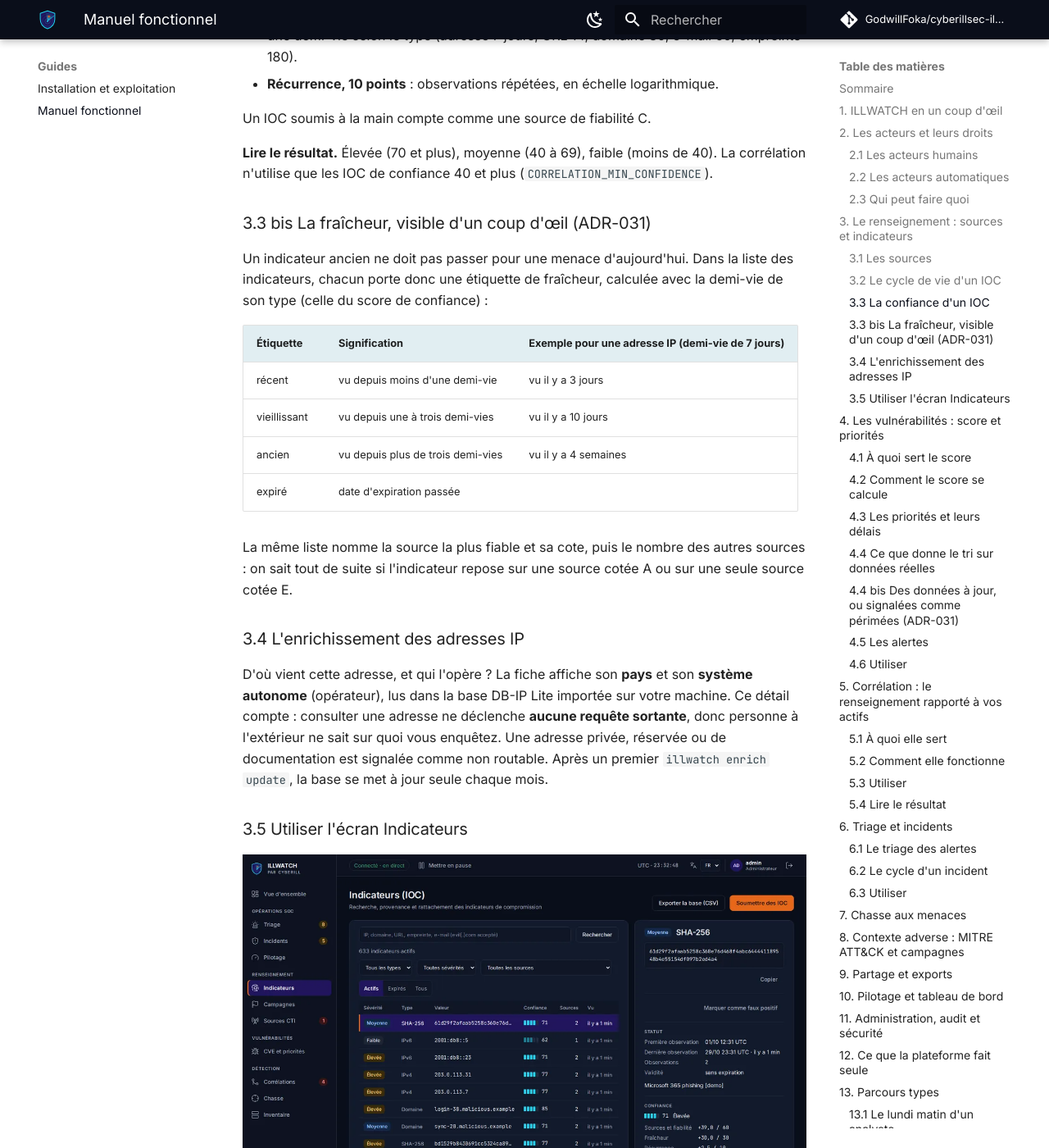
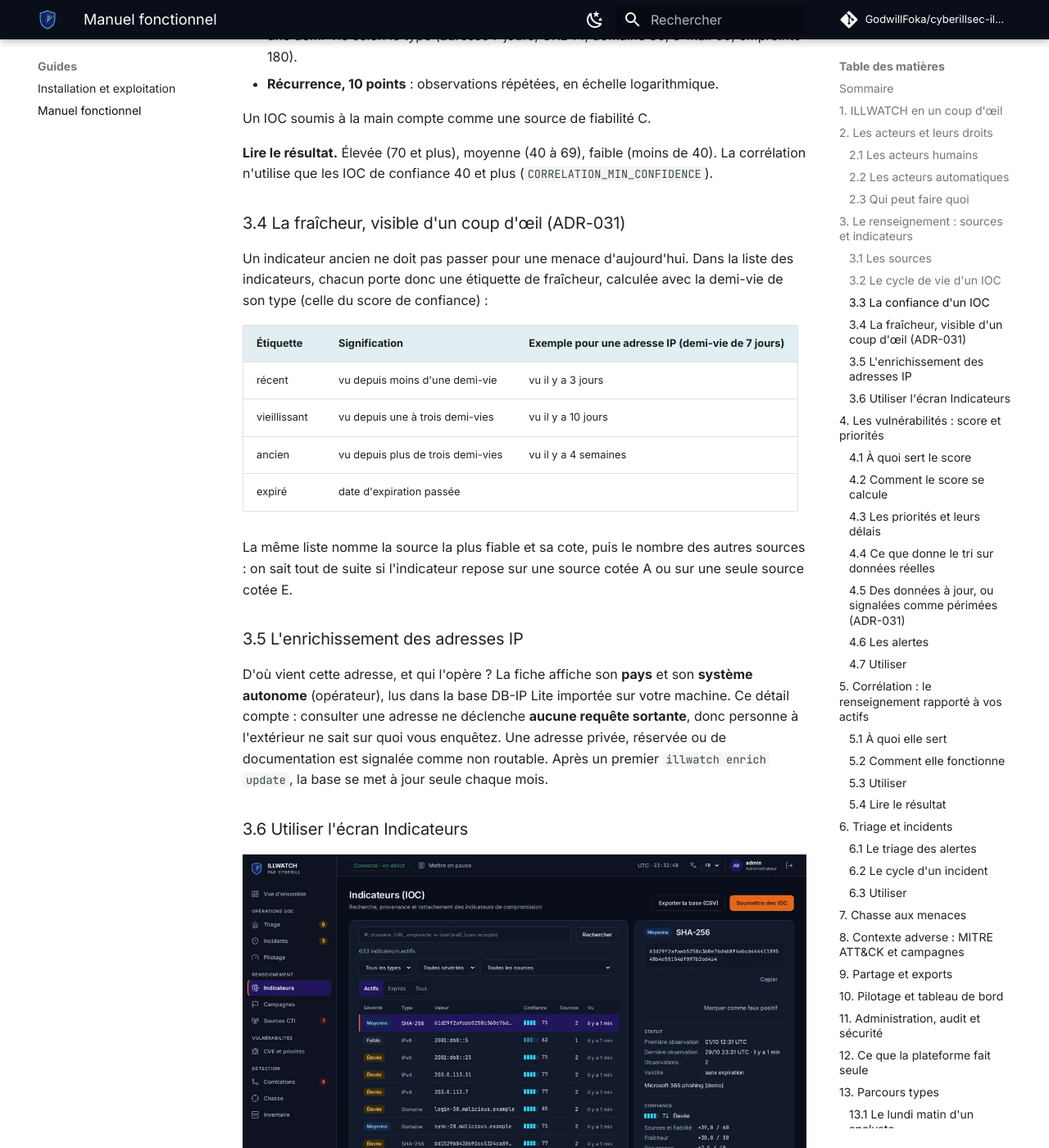
Before and after one commit to GodwillFoka/cyberillsec-illwatch, an MkDocs documentation site: the page built from docs/MANUEL_FONCTIONNEL.md, in a window 1280 px wide and 1400 px high, scrolled down 8223 px. Shown: the whole window at 82% size. Built offline with MkDocs 1.6.1 and Material for MkDocs 9.7.7, drawn with Linux system fonts in a browser that asks for light colours; comment, search, counter and statistics services are not loaded; some of the changed text lies outside the part shown.

Commit message:
docs(manuel) : sections 3 et 4 renumérotées sans « bis »
Co-Authored-By: Claude Opus 5.5 <noreply@anthropic.com>
Claude-Session: https://claude.ai/code/session_01NPt4LZVic9KCAEbQc6hNQi

```diff
--- a/docs/MANUEL_FONCTIONNEL.md
+++ b/docs/MANUEL_FONCTIONNEL.md
@@ -204,7 +204,7 @@ Un IOC soumis à la main compte comme une source de fiabilité C.
 **Lire le résultat.** Élevée (70 et plus), moyenne (40 à 69), faible (moins de 40). La
 corrélation n'utilise que les IOC de confiance 40 et plus (`CORRELATION_MIN_CONFIDENCE`).
 
-### 3.3 bis La fraîcheur, visible d'un coup d'œil (ADR-031)
+### 3.4 La fraîcheur, visible d'un coup d'œil (ADR-031)
 
 Un indicateur ancien ne doit pas passer pour une menace d'aujourd'hui. Dans la liste des
 indicateurs, chacun porte donc une étiquette de fraîcheur, calculée avec la demi-vie de son
@@ -221,7 +221,7 @@ La même liste nomme la source la plus fiable et sa cote, puis le nombre des aut
 on sait tout de suite si l'indicateur repose sur une source cotée A ou sur une seule source
 cotée E.
 
-### 3.4 L'enrichissement des adresses IP
+### 3.5 L'enrichissement des adresses IP
 
 D'où vient cette adresse, et qui l'opère ? La fiche affiche son **pays** et son **système
 autonome** (opérateur), lus dans la base DB-IP Lite importée sur votre machine. Ce détail compte :
@@ -229,7 +229,7 @@ consulter une adresse ne déclenche **aucune requête sortante**, donc personne
 sait sur quoi vous enquêtez. Une adresse privée, réservée ou de documentation est signalée comme
 non routable. Après un premier `illwatch enrich update`, la base se met à jour seule chaque mois.
 
-### 3.5 Utiliser l'écran Indicateurs
+### 3.6 Utiliser l'écran Indicateurs
 
 ![Indicateurs](assets/captures/05-indicateurs-fr.webp)
 
@@ -304,7 +304,7 @@ c'est tout l'intérêt de la méthode.
 
 ![Répartition des CVE par priorité](assets/schemas/chiffres-cve.svg)
 
-### 4.4 bis Des données à jour, ou signalées comme périmées (ADR-031)
+### 4.5 Des données à jour, ou signalées comme périmées (ADR-031)
 
 Une priorité ne vaut que ce que valent les données qui la calculent. En tête de l'écran **CVE
 et priorités**, une ligne indique quand NIST NVD, CISA KEV et FIRST EPSS ont été synchronisés
@@ -312,7 +312,7 @@ pour la dernière fois. Au-delà de 24 heures pour NVD et KEV, ou de 48 heures p
 catalogue est signalé comme périmé et un avertissement rappelle que les priorités affichées
 peuvent ne plus refléter la menace actuelle.
 
-### 4.5 Les alertes
+### 4.6 Les alertes
 
 Une **alerte** part quand le score d'une CVE franchit **75** vers le haut
 (`RISK_ALERT_THRESHOLD`), donc avant même son passage en P0 : vous êtes prévenu tôt. Elle est
@@ -321,7 +321,7 @@ synchronisation**, elle, sert de ligne de base et n'alerte pas. C'est un choix d
 équipe qui reçoit 400 alertes le premier jour apprend surtout à les ignorer. Chaque changement de
 priorité est historisé, avec l'ancien et le nouveau score.
 
-### 4.6 Utiliser
+### 4.7 Utiliser
 
 | Action | Dans l'application | En ligne de commande ou API |
 |---|---|---|
```
